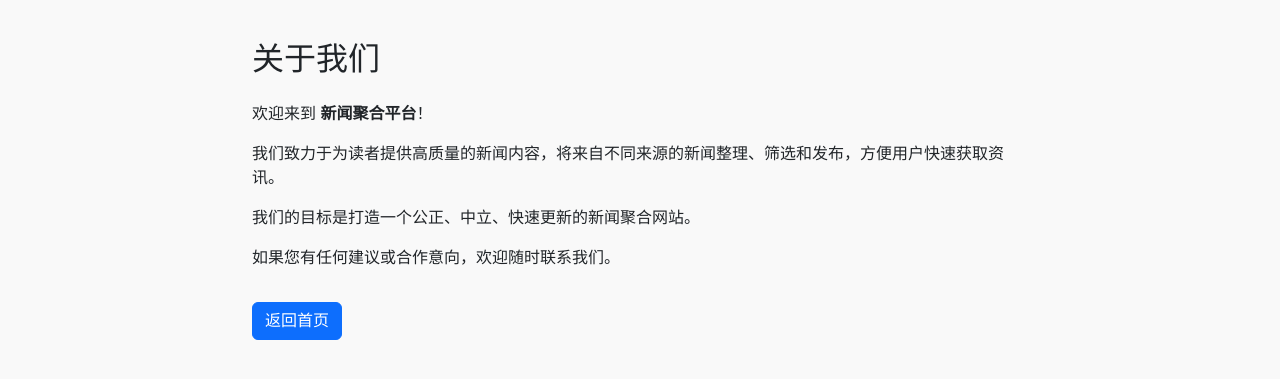
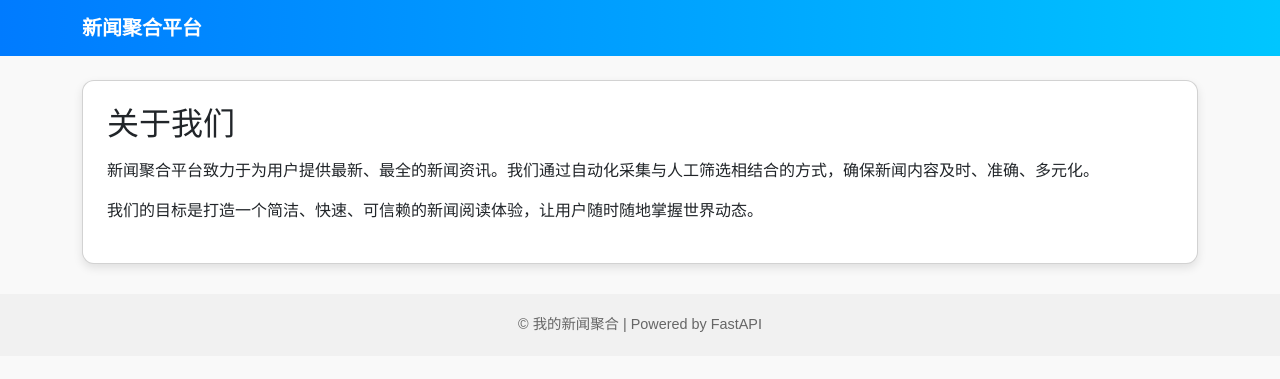
Before and after one commit to elaineling891-ux/MyNews, a FastAPI app: page /about in a window 1280 px wide. Shown: the top 379 px of the page. Run offline with FastAPI, Linux system fonts and the light colour scheme; data that the repository does not hold is empty.

Commit message:
Update about.html

```diff
--- a/templates/about.html
+++ b/templates/about.html
@@ -2,22 +2,34 @@
 <html lang="zh">
 <head>
   <meta charset="UTF-8">
-  <title>关于我们</title>
+  <title>关于我们 - 新闻聚合平台</title>
   <meta name="viewport" content="width=device-width, initial-scale=1">
   <link href="https://cdn.jsdelivr.net/npm/bootstrap@5.3.0/dist/css/bootstrap.min.css" rel="stylesheet">
   <style>
     body { background-color: #f9f9f9; font-family: "Microsoft YaHei", sans-serif; }
-    .container { max-width: 800px; margin-top: 40px; }
+    .navbar { background: linear-gradient(90deg, #007bff, #00c6ff); }
+    .navbar-brand { color: white !important; font-weight: bold; }
+    .card { border-radius: 12px; box-shadow: 0 4px 10px rgba(0,0,0,0.1); }
+    footer { margin-top: 30px; text-align: center; padding: 20px; background-color: #f1f1f1; font-size: 0.9rem; color: #666; }
   </style>
 </head>
 <body>
+<nav class="navbar navbar-expand-lg">
   <div class="container">
-    <h2 class="mb-4">关于我们</h2>
-    <p>欢迎来到 <strong>新闻聚合平台</strong>！</p>
-    <p>我们致力于为读者提供高质量的新闻内容，将来自不同来源的新闻整理、筛选和发布，方便用户快速获取资讯。</p>
-    <p>我们的目标是打造一个公正、中立、快速更新的新闻聚合网站。</p>
-    <p>如果您有任何建议或合作意向，欢迎随时联系我们。</p>
-    <a href="/" class="btn btn-primary mt-3">返回首页</a>
+    <a class="navbar-brand" href="/">新闻聚合平台</a>
   </div>
+</nav>
+
+<div class="container mt-4">
+  <div class="card p-4">
+    <h2 class="mb-3">关于我们</h2>
+    <p>新闻聚合平台致力于为用户提供最新、最全的新闻资讯。我们通过自动化采集与人工筛选相结合的方式，确保新闻内容及时、准确、多元化。</p>
+    <p>我们的目标是打造一个简洁、快速、可信赖的新闻阅读体验，让用户随时随地掌握世界动态。</p>
+  </div>
+</div>
+
+<footer>
+  &copy; {{ year }} 我的新闻聚合 | Powered by FastAPI
+</footer>
 </body>
 </html>
```
